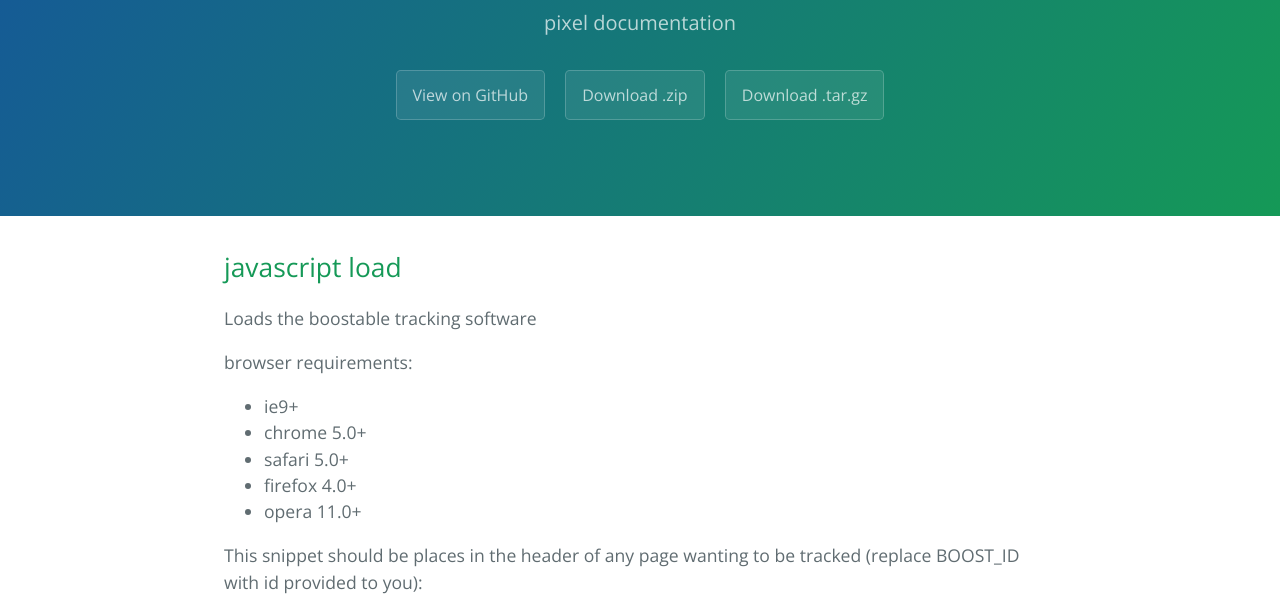
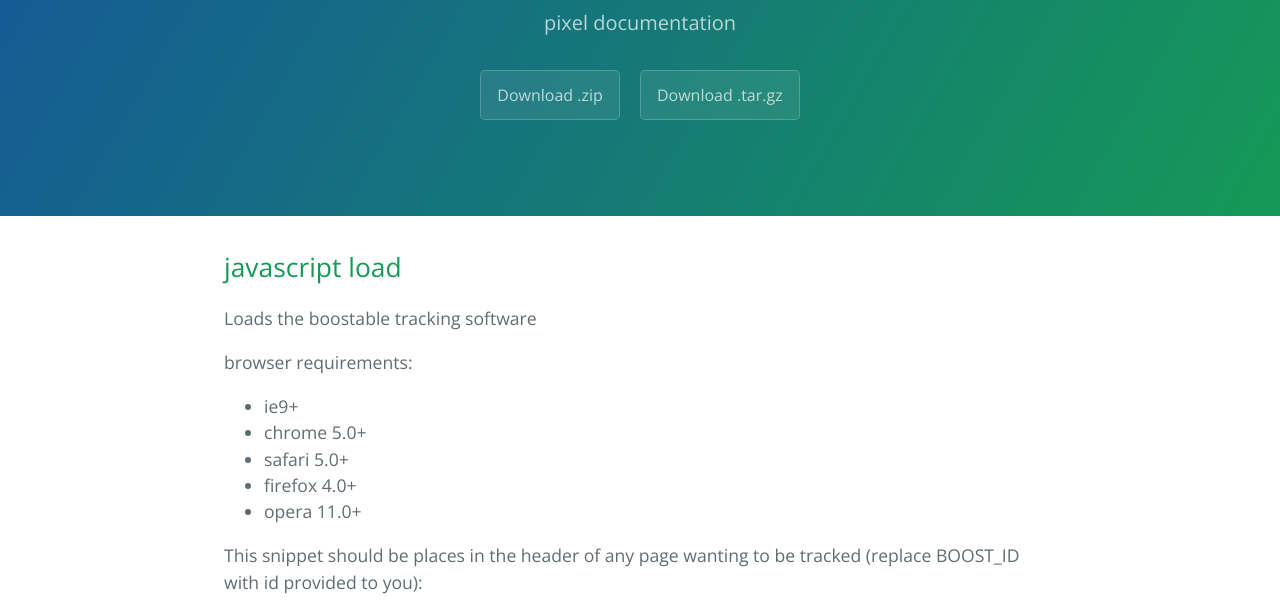
Before and after one commit to boostable/pixel-docs, a plain HTML site: page index.html in a window 1280 px wide. Shown: the part 167-777 px from the top of the page. Drawn offline with nearby package versions, Linux system fonts and the light colour scheme.

```diff
--- a/index.html
+++ b/index.html
@@ -14,7 +14,7 @@
     <section class="page-header">
       <h1 class="project-name">Pixel-docs</h1>
       <h2 class="project-tagline">pixel documentation</h2>
-      <a href="https://github.com/boostable/pixel-docs" class="btn">View on GitHub</a>
+      <!--<a href="https://github.com/boostable/pixel-docs" class="btn">View on GitHub</a>-->
       <a href="https://github.com/boostable/pixel-docs/zipball/master" class="btn">Download .zip</a>
       <a href="https://github.com/boostable/pixel-docs/tarball/master" class="btn">Download .tar.gz</a>
     </section>
```
